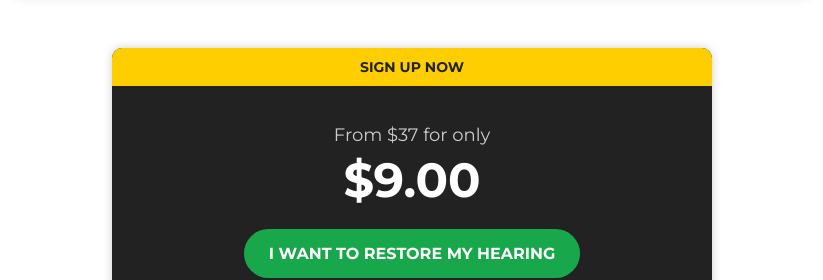
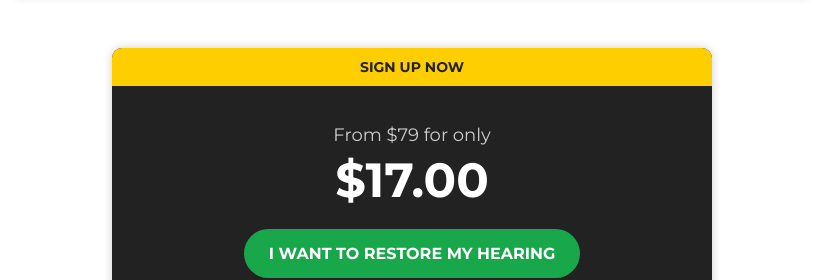
Before and after one commit to JosineyAlves/vitamaxinstitute.online, a plain HTML site: page vitamax-protocol/index.html in a window 1280 px wide. Shown: the part 3881-4161 px from the top of the page, without its empty margins (228-1051 px from the left). Drawn offline with Linux system fonts and the light colour scheme.

Commit message:
Update index.html

```diff
--- a/vitamax-protocol/index.html
+++ b/vitamax-protocol/index.html
@@ -237,8 +237,8 @@
 <div class="offer-block">
   <div class="offer-header">Sign up now</div>
   <div class="offer-body">
-    <p class="old-price">From $37 for only</p>
-    <h2 class="current-price">$9.00</h2>
+    <p class="old-price">From $79 for only</p>
+    <h2 class="current-price">$17.00</h2>
     <a href="https://pay.hotmart.com/P99527542Y?bid=1746190775238" class="offer-button">I WANT TO RESTORE MY HEARING</a>
     <p class="offer-disclaimer">⚠️ Attention: Special offer valid for a limited time.</p>
   </div>
```
